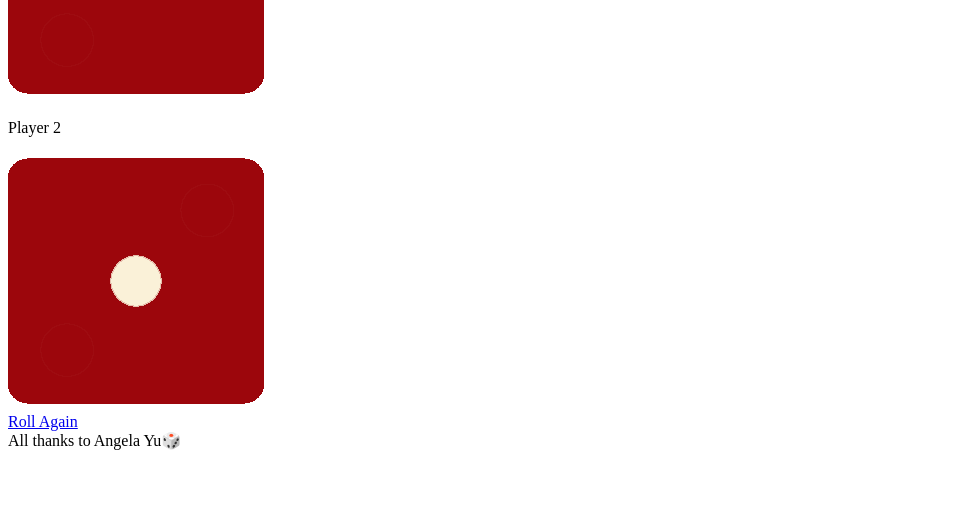
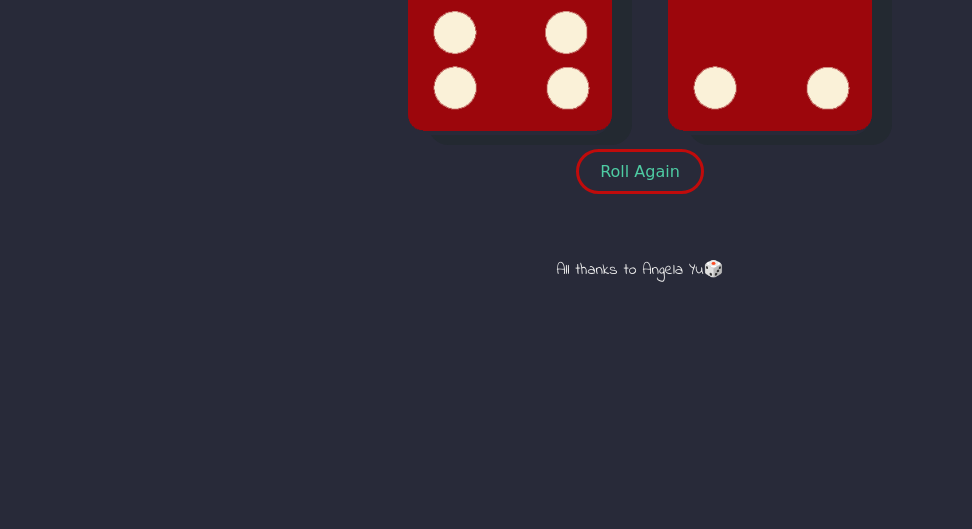
Before and after one commit to PriyoRaven/Random-Roll, a plain HTML site: page index.html in a window 1280 px wide. Shown: the part 271-800 px from the top of the page, without its empty margins (0-972 px from the left). Drawn offline with Linux system fonts and the light colour scheme; the site is published under a folder, as on GitHub Pages, so addresses that start at the root find nothing.

Commit message:
Update index.html

```diff
--- a/index.html
+++ b/index.html
@@ -4,7 +4,7 @@
     <meta charset="UTF-8">
     <meta name="viewport" content="width=device-width, initial-scale=1.0">
     <title>Dice roll</title>
-    <link rel="stylesheet" href="/style.css">
+    <link rel="stylesheet" href="style.css">
     <link rel="stylesheet" href="https://fonts.googleapis.com/css?family=Indie+Flower|Lobster">
 </head>
 <body>
@@ -18,10 +18,10 @@
             <p>Player 2</p>
             <img src="gallery/dice1.png" alt="reload" class="img2">
         </div>
-        <a class="rbtn" href="/index.html">Roll Again</a>
+        <a class="rbtn" href="index.html">Roll Again</a>
     </div>
 
-    <script src="/script.js"></script>
+    <script src="script.js"></script>
 </body>
 <footer class="foot">All thanks to Angela Yu🎲</footer>
 </html>
```
